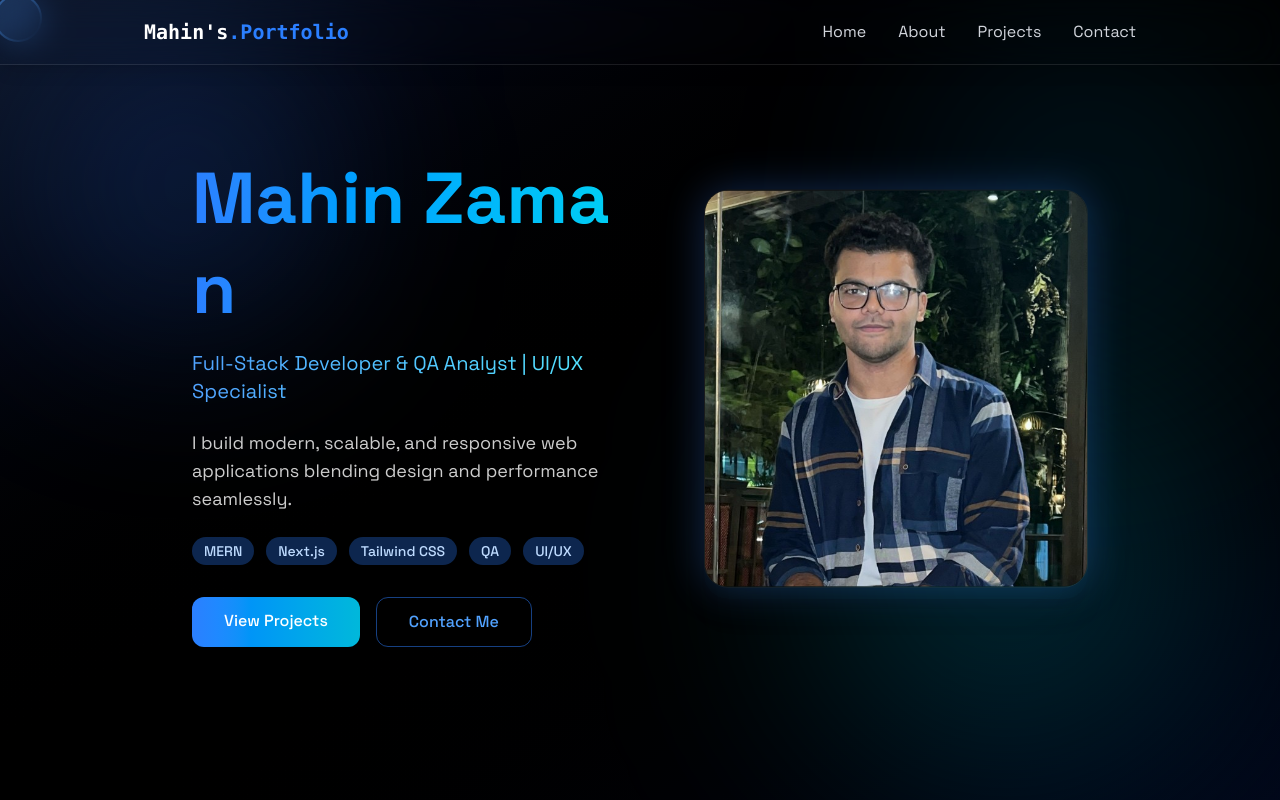
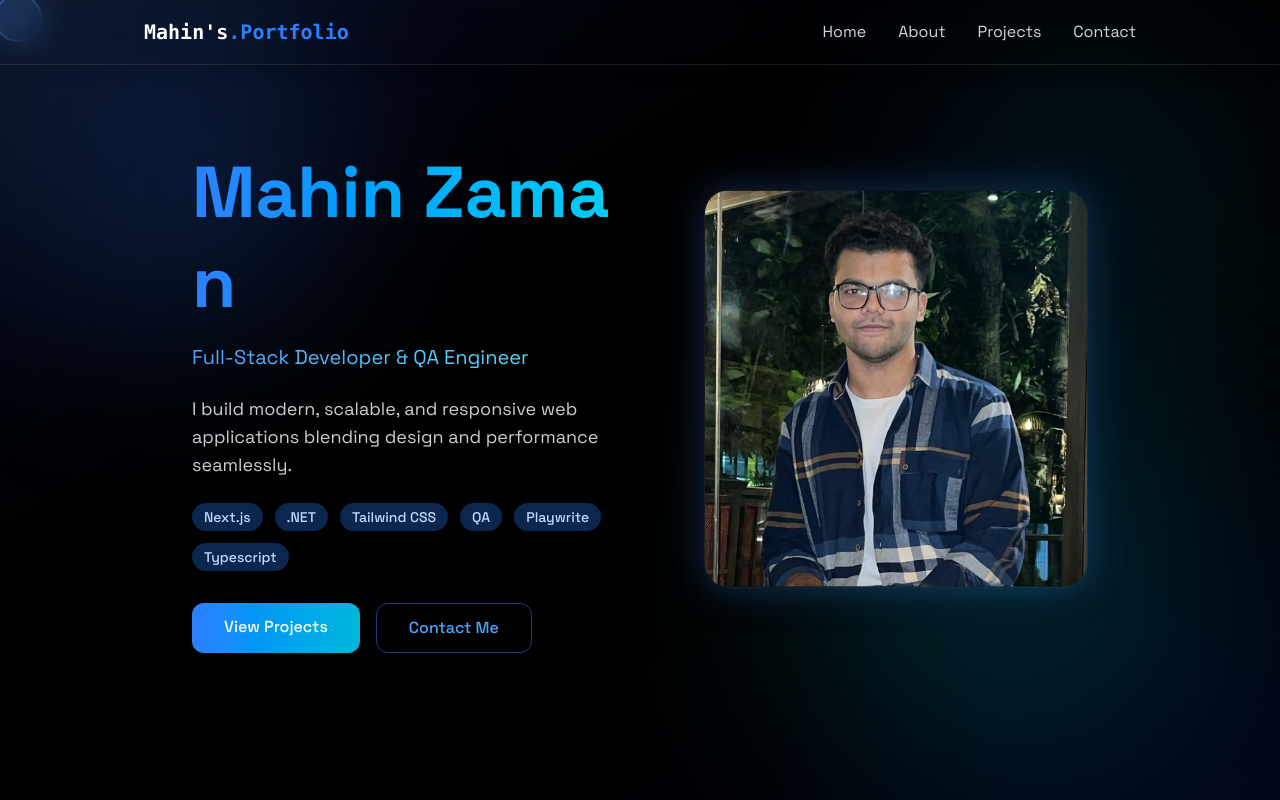
Before and after one commit to mdmahin-oss/My-Project, a React (Vite) app: page / in a window 1280 px wide. Shown: the top 800 px of the page. Built offline with nearby package versions, Linux system fonts and the light colour scheme.

Commit message:
Change skills and job title in Home.jsx
Updated skills list and modified job title in Home component.

```diff
--- a/src/components/sections/Home.jsx
+++ b/src/components/sections/Home.jsx
@@ -5,7 +5,7 @@ import { motion, useMotionValue, useTransform } from "framer-motion";
 export const Home = () => {
   const [mousePosition, setMousePosition] = useState({ x: 0, y: 0 });
   const [scrollY, setScrollY] = useState(0);
-  const skills = ["MERN", "Next.js", "Tailwind CSS", "QA", "UI/UX"];
+  const skills = ["Next.js",".NET", "Tailwind CSS", "QA", "Playwrite", "Typescript"];
 
   // Cursor & scroll tracking
   useEffect(() => {
@@ -85,7 +85,7 @@ export const Home = () => {
           viewport={{ once: true }}
           transition={{ duration: 0.8, delay: 0.3 }}
         >
-          Full-Stack Developer & QA Analyst | UI/UX Specialist
+          Full-Stack Developer & QA Engineer
         </motion.h2>
 
         <motion.p
```
